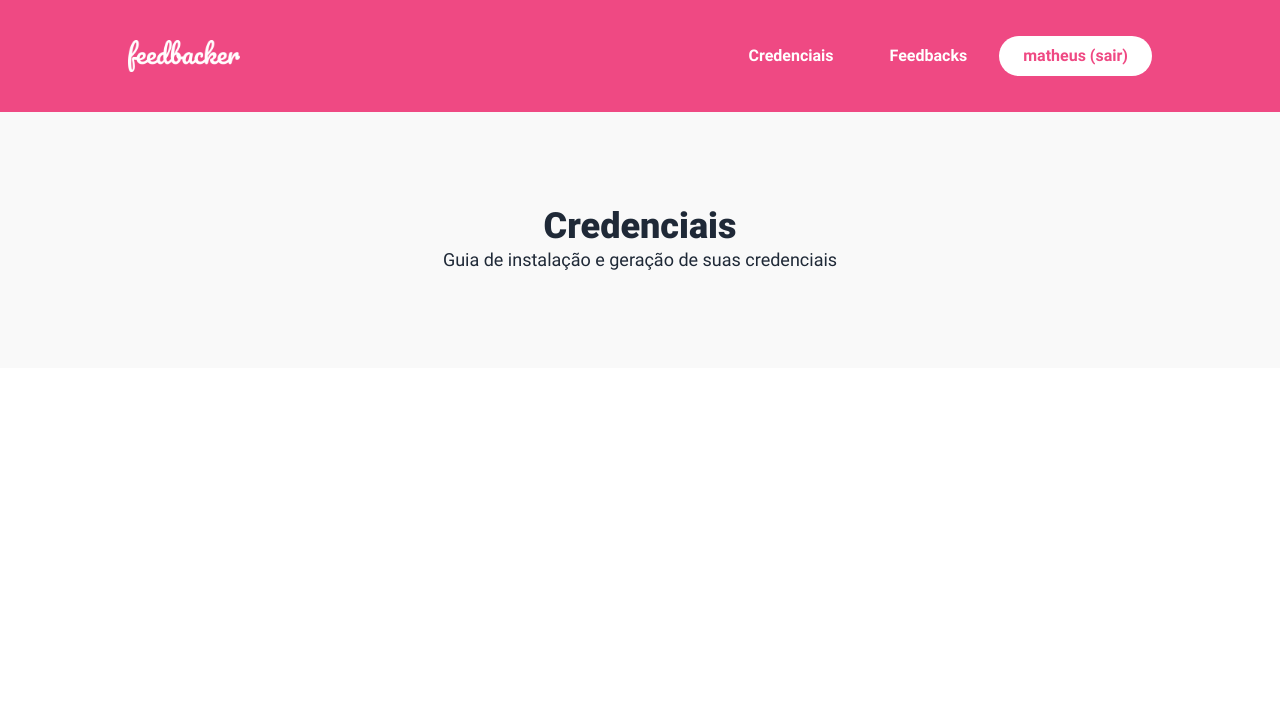
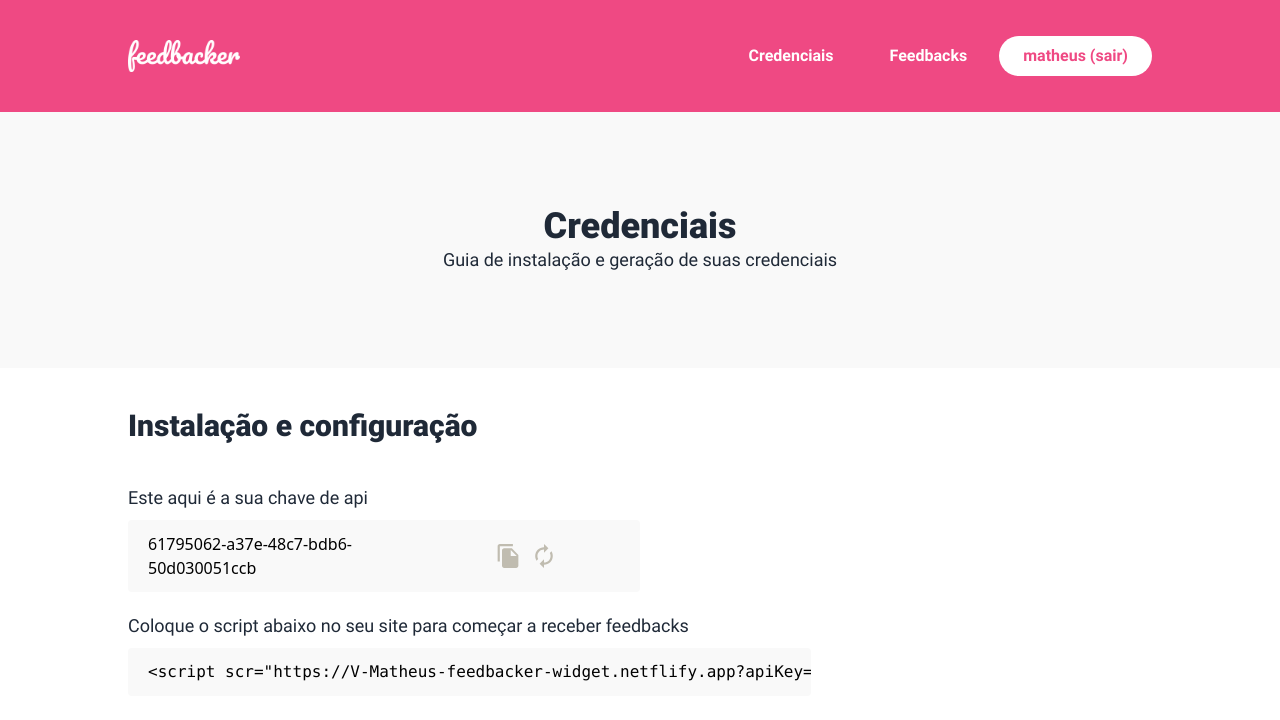
Before and after one commit to V-Matheus/feedBacker, a Vue app: page /credencials in a window 1280 px wide. Shown: the top 720 px of the page. Built offline with nearby package versions, Linux system fonts and the light colour scheme; sample sign-in values are in the browser's storage.

Commit message:
criando tela de credenciais 2

```diff
--- a/src/App.vue
+++ b/src/App.vue
@@ -27,7 +27,7 @@ export default {
           }
 
           // const { data } = await services.users.getMe(); // Estpa dando undefined por erro de autorização da API
-          const data = { name: "matheus" };
+          const data = { name: "matheus", apiKey: '61795062-a37e-48c7-bdb6-50d030051ccb' };
           setCurrentUser(data);
         }
       }
--- a/src/components/HeaderLogged/index.vue
+++ b/src/components/HeaderLogged/index.vue
@@ -33,7 +33,7 @@
 import { computed } from "vue";
 import { useRouter } from "vue-router";
 import useStore from "../../hooks/useStore";
-import { cleanCurrentUser } from '@/store/user';
+import { cleanCurrentUser } from "@/store/user";
 export default {
   setup() {
     const router = useRouter();
@@ -48,7 +48,7 @@ export default {
 
     function handleLoggout() {
       window.localStorage.removeItem("token");
-      cleanCurrentUser()
+      cleanCurrentUser();
       router.push({ name: "Home" });
     }
 
--- /dev/null
+++ b/src/components/Icon/Copy.vue
@@ -0,0 +1,15 @@
+<template>
+ <svg :width="size" :height="size" viewBox="0 0 19 22" fill="none" xmlns="http://www.w3.org/2000/svg">
+<path d="M14 0H2C0.9 0 0 0.9 0 2V16H2V2H14V0ZM13 4L19 10V20C19 21.1 18.1 22 17 22H5.99C4.89 22 4 21.1 4 20L4.01 6C4.01 4.9 4.9 4 6 4H13ZM12 11H17.5L12 5.5V11Z" :fill="color"/>
+</svg>
+
+</template>
+
+<script>
+export default {
+  props: {
+    size: { type: [String, Number], default: 22 },
+    color: { type: String, default: "white" },
+  },
+};
+</script>
--- a/src/components/Icon/Loading.vue
+++ b/src/components/Icon/Loading.vue
@@ -8,7 +8,7 @@
   >
     <path
       d="M11 6.81818V10.9091L16.5 5.45455L11 0V4.09091C4.9225 4.09091 0 8.97273 0 15C0 17.1409 0.6325 19.1318 1.705 20.8091L3.7125 18.8182C3.09375 17.6864 2.75 16.3773 2.75 15C2.75 10.4864 6.44875 6.81818 11 6.81818ZM20.295 9.19091L18.2875 11.1818C18.8925 12.3273 19.25 13.6227 19.25 15C19.25 19.5136 15.5512 23.1818 11 23.1818V19.0909L5.5 24.5455L11 30V25.9091C17.0775 25.9091 22 21.0273 22 15C22 12.8591 21.3675 10.8682 20.295 9.19091Z"
-      fill="white"
+      :fill="color"
     />
   </svg>
 </template>
--- a/src/components/Icon/index.vue
+++ b/src/components/Icon/index.vue
@@ -4,8 +4,9 @@
 
 <script>
 import Loading from "./Loading.vue";
+import Copy from "./Copy.vue";
 export default {
-  components: { Loading },
+  components: { Loading, Copy },
   props: {
     name: { type: String, required: true },
   },
--- a/src/views/Credencials/index.vue
+++ b/src/views/Credencials/index.vue
@@ -6,13 +6,61 @@
   <div class="flex flex-col items-center justify-center h-64 bg-brand-gray">
     <h1 class="text-4xl font-black text-center text-gray-800">Credenciais</h1>
 
-    <p class="text-lg text-center text-gray-800 font-regular">Guia de instalação e geração de suas credenciais</p>
+    <p class="text-lg text-center text-gray-800 font-regular">
+      Guia de instalação e geração de suas credenciais
+    </p>
+  </div>
+
+  <div class="flex justify-center w-full h-full">
+    <div class="flex flex-col w-4/5 max-w-6xl py-10">
+      <h1 class="text-3xl font-black text-gray-800">
+        Instalação e configuração
+      </h1>
+      <p class="mt-10 text-lg text-gray-800 font-regular">
+        Este aqui é a sua chave de api
+      </p>
+
+      <div class="flex py-3 pl-5 pr-20 mt-2 rounded items-center bg-brand-gray w-1/2">
+        <span>{{ store.User.currentUser.apiKey }}</span>
+        <div class="flex ml-20 mr-1">
+          <icon
+            name="copy"
+            :color="brandColors.graydark"
+            size="24"
+            class="cursor-pointer"
+          />
+          <icon
+            name="loading"
+            :color="brandColors.graydark"
+            size="24"
+            class="cursor-pointer ml-3"
+          />
+        </div>
+      </div>
+      <p class="mt-5 text-lg text-gray-800 font-regular">
+        Coloque o script abaixo no seu site para começar a receber feedbacks
+      </p>
+
+      <div class="flex py-3 pl-5 pr-20 mt-2 rounded bg-brand-gray w-2/3 overflow-x-scroll">
+        <pre>&lt;script scr="https://V-Matheus-feedbacker-widget.netflify.app?apiKey={{
+            store.User.currentUser.apiKey
+          }}"&gt;&lt;/script&gt;</pre>
+      </div>
+    </div>
   </div>
 </template>
 
 <script>
+import useStore from "@/hooks/useStore";
 import HeaderLogged from "../../components/HeaderLogged";
+import Icon from "../../components/Icon";
+import palette from "../../../palette";
 export default {
-  components: { HeaderLogged },
+  components: { HeaderLogged, Icon },
+
+  setup() {
+    const store = useStore();
+    return { store, brandColors: palette.brand };
+  },
 };
 </script>
```
